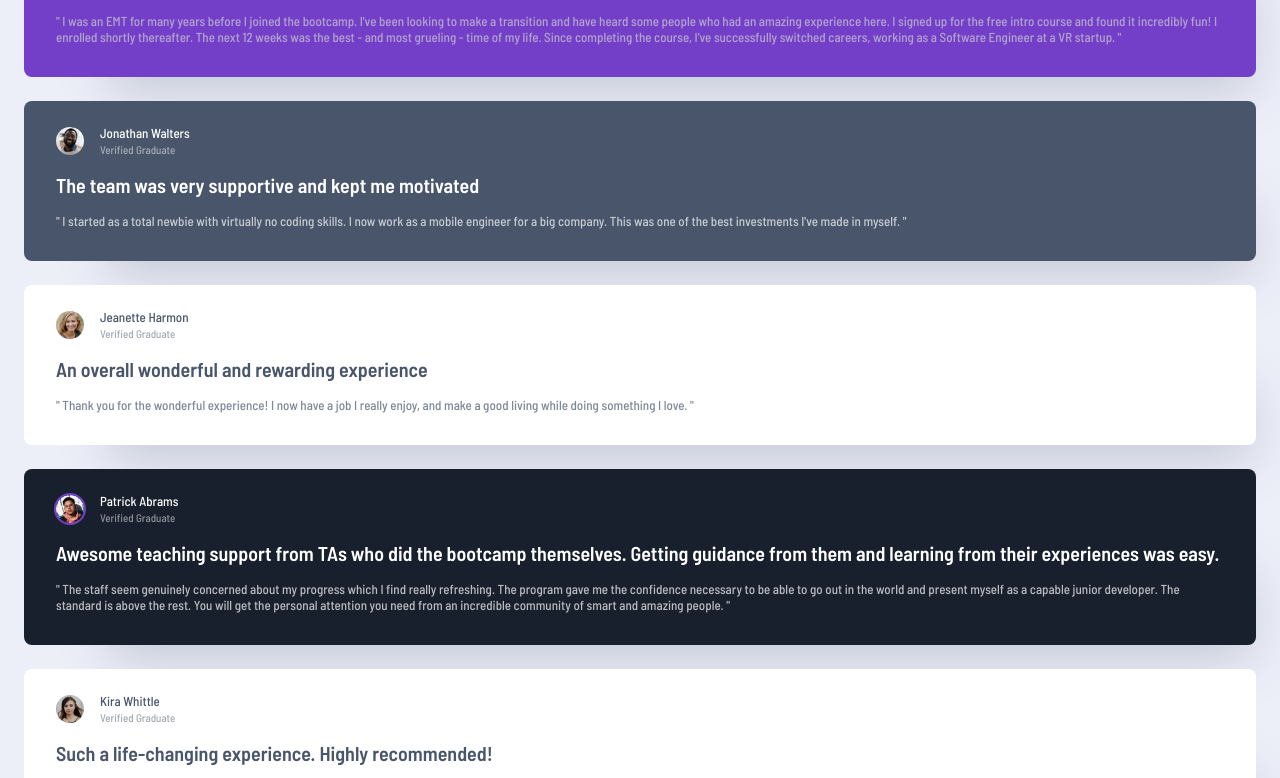
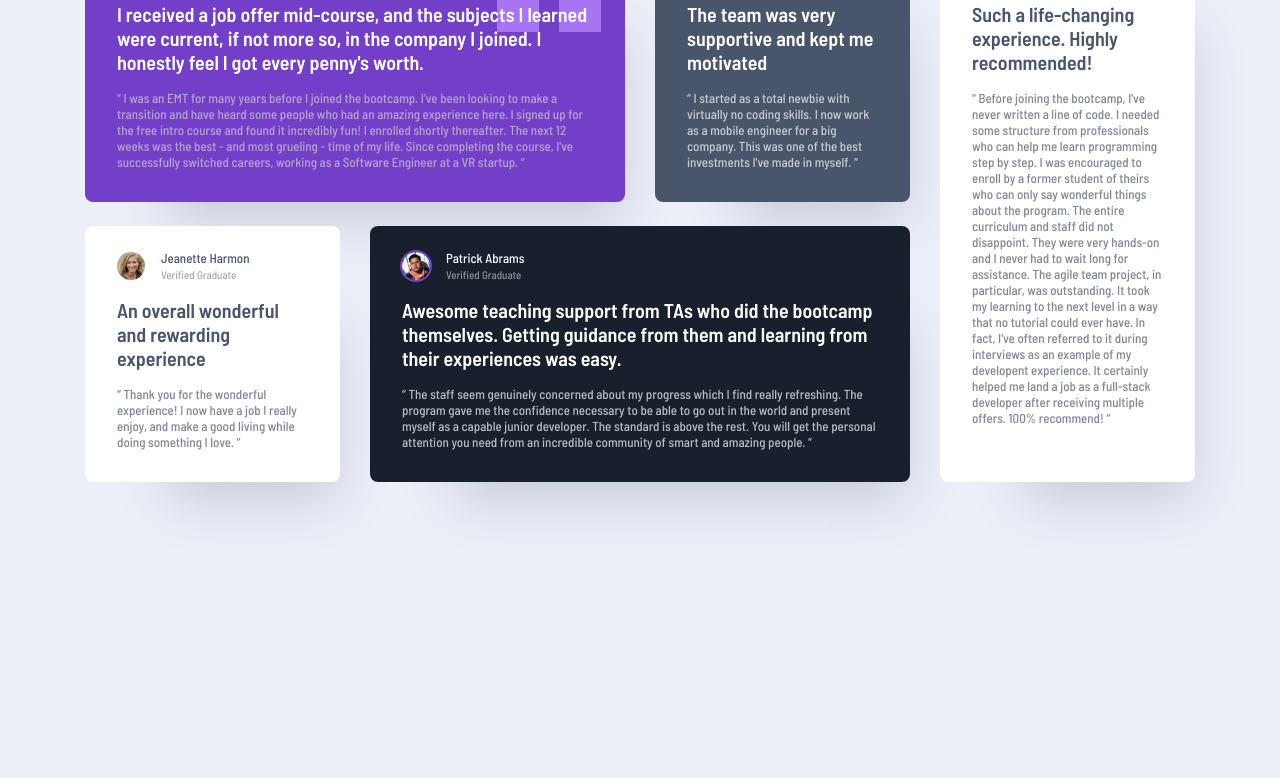
Before and after one commit to stefan-holmgren/fem-testimonials-grid-section, a plain HTML site: page index.html in a window 1280 px wide. Shown: the part 194-972 px from the top of the page. After the commit the page ends 800 px from the top, so only its background shows below. Drawn offline with Linux system fonts and the light colour scheme.

Commit message:
Update testimonials and responsive layout

```diff
--- a/index.html
+++ b/index.html
@@ -39,11 +39,11 @@
           joined. I honestly feel I got every penny's worth.
         </p>
         <blockquote>
-          " I was an EMT for many years before I joined the bootcamp. I've been looking to make a transition and have
+          I was an EMT for many years before I joined the bootcamp. I've been looking to make a transition and have
           heard some people who had an amazing experience here. I signed up for the free intro course and found it
           incredibly fun! I enrolled shortly thereafter. The next 12 weeks was the best - and most grueling - time of my
           life. Since completing the course, I've successfully switched careers, working as a Software Engineer at a VR
-          startup. "
+          startup.
         </blockquote>
       </section>
       <section data-type="B">
@@ -54,8 +54,8 @@
         </header>
         <p>The team was very supportive and kept me motivated</p>
         <blockquote>
-          " I started as a total newbie with virtually no coding skills. I now work as a mobile engineer for a big
-          company. This was one of the best investments I've made in myself. "
+          I started as a total newbie with virtually no coding skills. I now work as a mobile engineer for a big
+          company. This was one of the best investments I've made in myself.
         </blockquote>
       </section>
       <section data-type="C">
@@ -66,8 +66,8 @@
         </header>
         <p>An overall wonderful and rewarding experience</p>
         <blockquote>
-          " Thank you for the wonderful experience! I now have a job I really enjoy, and make a good living while doing
-          something I love. "
+          Thank you for the wonderful experience! I now have a job I really enjoy, and make a good living while doing
+          something I love.
         </blockquote>
       </section>
       <section data-type="D">
@@ -81,10 +81,10 @@
           from their experiences was easy.
         </p>
         <blockquote>
-          " The staff seem genuinely concerned about my progress which I find really refreshing. The program gave me the
+          The staff seem genuinely concerned about my progress which I find really refreshing. The program gave me the
           confidence necessary to be able to go out in the world and present myself as a capable junior developer. The
           standard is above the rest. You will get the personal attention you need from an incredible community of smart
-          and amazing people. "
+          and amazing people.
         </blockquote>
       </section>
       <section data-type="C">
@@ -95,13 +95,13 @@
         </header>
         <p>Such a life-changing experience. Highly recommended!</p>
         <blockquote>
-          " Before joining the bootcamp, I've never written a line of code. I needed some structure from professionals
-          who can help me learn programming step by step. I was encouraged to enroll by a former student of theirs who
-          can only say wonderful things about the program. The entire curriculum and staff did not disappoint. They were
+          Before joining the bootcamp, I've never written a line of code. I needed some structure from professionals who
+          can help me learn programming step by step. I was encouraged to enroll by a former student of theirs who can
+          only say wonderful things about the program. The entire curriculum and staff did not disappoint. They were
           very hands-on and I never had to wait long for assistance. The agile team project, in particular, was
           outstanding. It took my learning to the next level in a way that no tutorial could ever have. In fact, I've
           often referred to it during interviews as an example of my developent experience. It certainly helped me land
-          a job as a full-stack developer after receiving multiple offers. 100% recommend! "
+          a job as a full-stack developer after receiving multiple offers. 100% recommend!
         </blockquote>
       </section>
     </main>
--- a/style.css
+++ b/style.css
@@ -87,7 +87,7 @@ body {
 
   background-color: var(--clr-base);
 
-  margin: 4.4375rem 1.5rem;
+  padding: 4.4375rem 1.5rem;
 }
 
 main {
@@ -142,6 +142,11 @@ section header p {
 
 section blockquote {
   opacity: 0.7;
+}
+
+section blockquote::before,
+section blockquote::after {
+  content: " “ ";
 }
 
 section[data-type="A"] {
@@ -199,3 +204,42 @@ section[data-type="D"] header img {
 section[data-type="D"] blockquote {
   color: var(--clr-section-d-secondary);
 }
+
+@media (min-width: 768px) {
+  body {
+    min-height: 100vh;
+    display: grid;
+    place-items: center;
+    padding: 2rem;
+  }
+
+  main {
+    grid-template-areas:
+      "A A B E"
+      "C D D E";
+
+    row-gap: 1.5rem;
+    column-gap: 1.875rem;
+
+    max-width: 69.375rem;
+  }
+
+  section:nth-child(1) {
+    grid-area: A;
+  }
+  section:nth-child(2) {
+    max-width: 15.9375rem;
+    grid-area: B;
+  }
+  section:nth-child(3) {
+    max-width: 15.9375rem;
+    grid-area: C;
+  }
+  section:nth-child(4) {
+    grid-area: D;
+  }
+  section:nth-child(5) {
+    max-width: 15.9375rem;
+    grid-area: E;
+  }
+}
```
